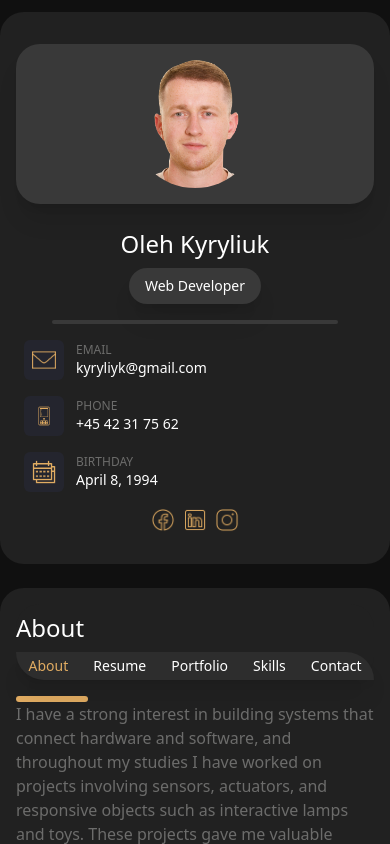
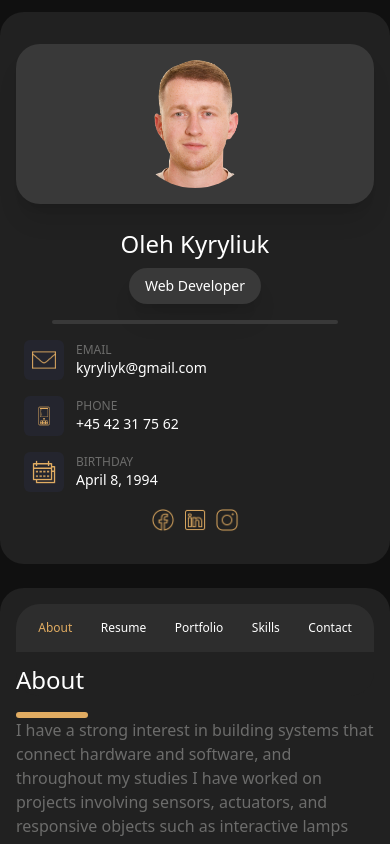
Before and after one commit to oleh080494/olehkyryliuk, a React (Vite) app in the folder client/: page / in a window 390 px wide. Shown: the top 844 px of the page. Built offline with nearby package versions, Linux system fonts and the light colour scheme; no server answers.

Commit message:
Fixed navigation bar

```diff
--- a/client/src/App.jsx
+++ b/client/src/App.jsx
@@ -6,24 +6,17 @@ import Projects from "./subsections/projects.jsx";
 import Contact from "./subsections/contact.jsx";
 
 function App() {
-    const [number, setNumber] = useState(0);
     const [backendData, setBackendData] = useState({});
     const [active, setActive] = useState("about");
 
     function renderSection() {
         switch (active) {
-            case "about":
-                return <About />;
-            case "resume":
-                return <Resume />;
-            case "portfolio":
-                return <Portfolio />;
-            case "projects":
-                return <Projects />;
-            case "contact":
-                return <Contact />;
-            default:
-                return <About />;
+            case "about": return <About />;
+            case "resume": return <Resume />;
+            case "portfolio": return <Portfolio />;
+            case "projects": return <Projects />;
+            case "contact": return <Contact />;
+            default: return <About />;
         }
     }
 
@@ -38,16 +31,14 @@ function App() {
     useEffect(() => {
         fetch("/api")
             .then(res => res.json())
-            .then(data => {
-                console.log(data);
-                setBackendData(data);
-            });
+            .then(data => setBackendData(data));
     }, []);
 
     return (
         <div className="min-h-screen bg-[#101010] flex flex-col md:flex-row">
             {/* Sidebar */}
             <div className="flex flex-col w-full md:w-[20vw] h-auto md:h-[94vh] mt-3 mb-3 items-center justify-start md:justify-center bg-[#212121] rounded-3xl p-4 md:p-0">
+                {/* Profile */}
                 <div className="ml-0 md:ml-14 mb-4 mt-4 w-full md:w-auto flex justify-center bg-[#393939] rounded-3xl shadow-xl p-4">
                     <img
                         className="object-contain w-32 h-32 md:w-auto md:h-auto rounded-full"
@@ -64,8 +55,8 @@ function App() {
 
                 <div className="mt-4 md:mt-8 w-4/5 bg-[#393939] h-1 rounded-2xl"></div>
 
+                {/* Contact info */}
                 <div className="flex flex-col space-y-4 mt-4 md:mt-5 w-full">
-                    {/* Contact info */}
                     {[
                         { icon: "/email.png", label: "EMAIL", value: "kyryliyk@gmail.com" },
                         { icon: "/mobile.png", label: "PHONE", value: "+45 42 31 75 62" },
@@ -83,6 +74,7 @@ function App() {
                     ))}
                 </div>
 
+                {/* Social icons */}
                 <div className="flex flex-row flex-wrap space-x-2 justify-center mt-4 md:mt-auto mb-4">
                     {[
                         { link: "https://www.facebook.com/share/17FZWXjmhM/?mibextid=wwXIfr", icon: "/facebook.png", title: "Facebook" },
@@ -98,21 +90,26 @@ function App() {
 
             {/* Main content */}
             <div className="flex-1 h-auto mt-3 mb-3 md:ml-2 bg-[#212121] rounded-3xl p-4 md:p-6">
-                {/* Header + Navigation */}
-                <div className="flex flex-col md:flex-row h-auto md:h-[10vh] bg-[#212121] rounded-3xl">
-                    <div key={active} className="text-white w-full md:w-2/5 mt-2 md:mt-7 text-2xl sm:text-3xl md:text-5xl animate-fadeIn">{sectionHeaders[active]}</div>
-                    <div className="flex flex-row flex-wrap w-full md:w-3/5 bg-[#2d2d2d] rounded-bl-4xl rounded-tr-4xl place-content-around items-center shadow-xl mt-2 md:mt-0">
+                {/* Navigation bar + Header */}
+                <div className="flex flex-col md:flex-row w-full h-auto bg-[#212121] rounded-3xl">
+                    {/* Navigation bar */}
+                    <div className="flex flex-row flex-nowrap justify-around items-center w-full md:w-3/5 bg-[#2d2d2d] rounded-t-3xl md:rounded-tr-4xl md:rounded-bl-none py-3 px-2 md:px-0">
                         {["about", "resume", "portfolio", "projects", "contact"].map((sec, idx) => (
                             <div
                                 key={idx}
                                 onClick={() => setActive(sec)}
-                                className={`cursor-pointer px-2 py-1 md:px-4 md:py-2 text-sm sm:text-base md:text-lg ${
+                                className={`cursor-pointer px-2 py-1 sm:px-3 sm:py-2 md:px-4 md:py-2 text-xs sm:text-sm md:text-lg ${
                                     active === sec ? "text-[#E1AC62]" : "text-white"
                                 }`}
                             >
                                 {sec === "projects" ? "Skills" : sec.charAt(0).toUpperCase() + sec.slice(1)}
                             </div>
                         ))}
+                    </div>
+
+                    {/* Section header */}
+                    <div key={active} className="text-white w-full md:w-2/5 mt-3 md:mt-0 text-2xl sm:text-3xl md:text-5xl text-start md:text-left animate-fadeIn">
+                        {sectionHeaders[active]}
                     </div>
                 </div>
 
```
